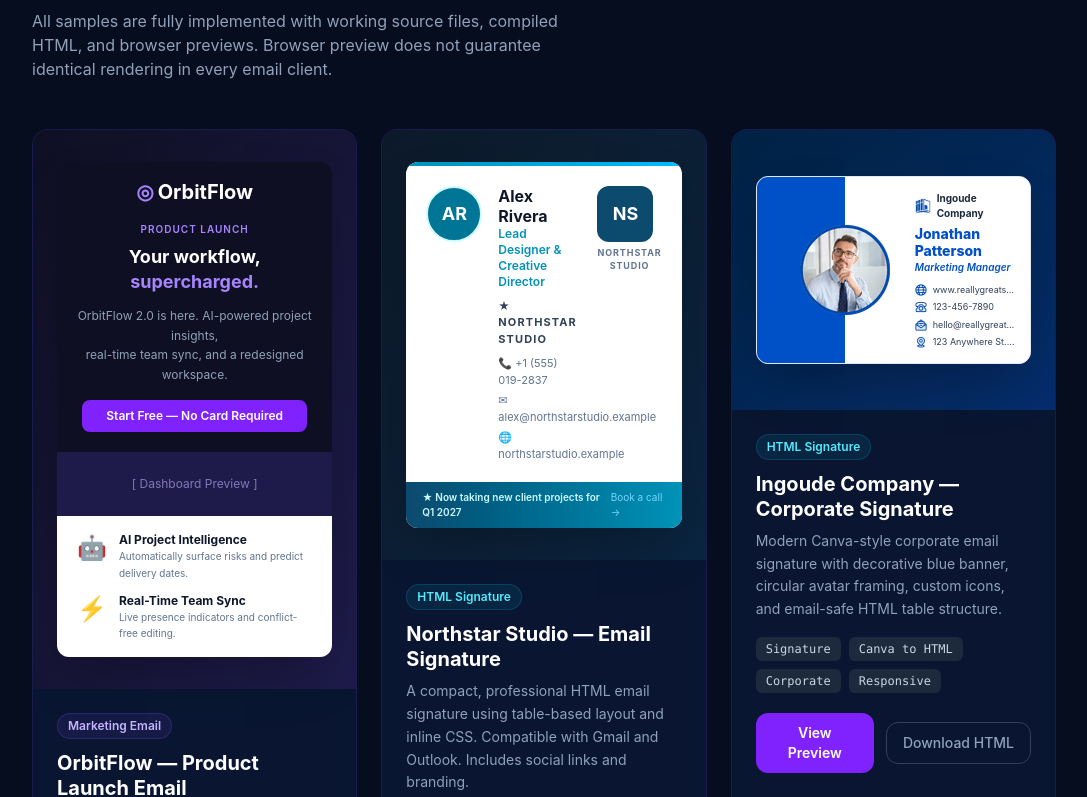
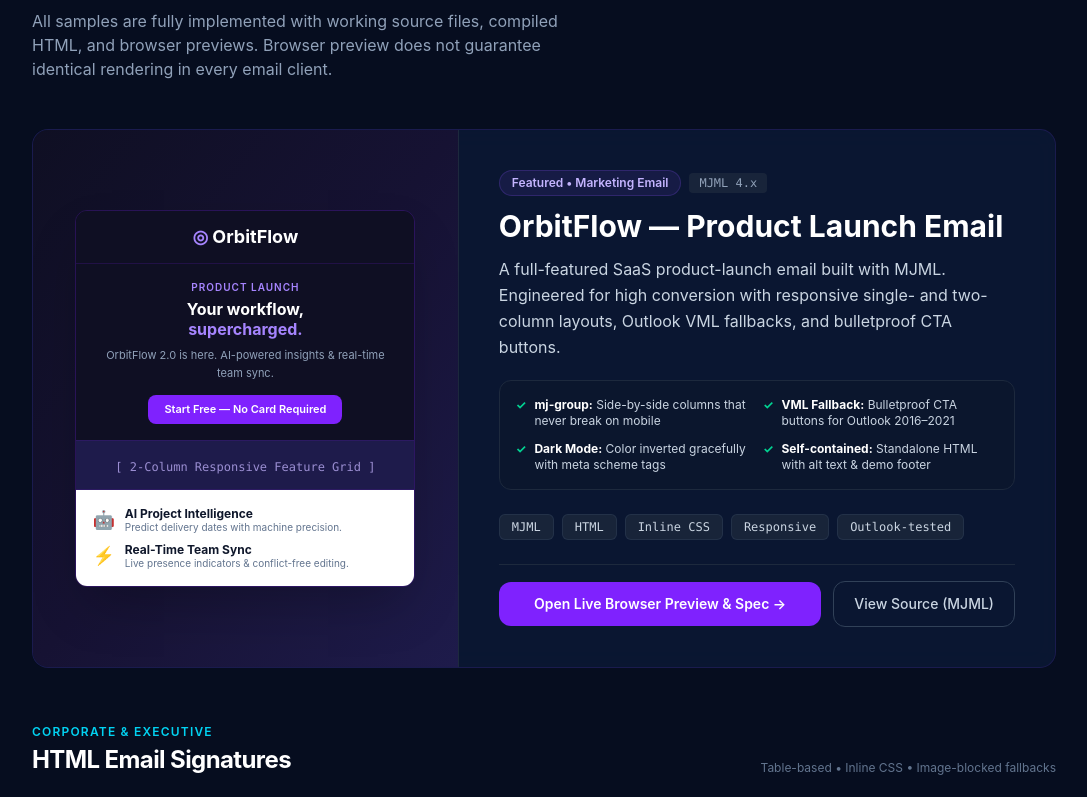
Before and after one commit to Dlanka/dlanka.emails, a React (Vite) app: page / in a window 1280 px wide. Shown: the part 843-1640 px from the top of the page, without its empty margins (96-1183 px from the left). Built offline with nearby package versions, Linux system fonts and the light colour scheme.

Commit message:
Redesign portfolio layout: Featured Marketing Email showcase + 2-column signatures grid

```diff
--- a/src/components/ProjectCard.tsx
+++ b/src/components/ProjectCard.tsx
@@ -152,16 +152,17 @@
 
   return (
     <article
-      className="glass rounded-2xl overflow-hidden card-hover"
+      className="glass rounded-2xl overflow-hidden card-hover flex flex-col h-full"
       style={{ animationDelay: `${index * 0.1}s` }}
     >
       {/* Visual preview */}
-      <div className={`${bgClass} px-6 py-8 min-h-[280px] flex items-center justify-center`}>
+      <div className={`${bgClass} px-6 py-8 min-h-[260px] flex items-center justify-center`}>
         {preview}
       </div>
 
       {/* Card body */}
-      <div className="p-6">
+      <div className="p-6 flex flex-col flex-1 justify-between">
+        <div>
           <div className="flex items-center gap-2 mb-3">
             <span className={`text-xs font-semibold px-2.5 py-1 rounded-full ${categoryColors[project.category] ?? 'bg-slate-700 text-slate-300'}`}>
               {project.category}
@@ -182,9 +183,10 @@
               </span>
             ))}
           </div>
+        </div>
 
         {/* Links */}
-        <div className="flex items-center gap-3">
+        <div className="flex items-center gap-3 pt-2">
           <Link
             to={project.previewPath}
             className="flex-1 text-center bg-violet-600 hover:bg-violet-500 text-white text-sm font-semibold px-4 py-2.5 rounded-xl transition-colors"
--- a/src/pages/HomePage.tsx
+++ b/src/pages/HomePage.tsx
@@ -1,3 +1,4 @@
+import { Link } from 'react-router-dom'
 import { Navbar } from '../components/Navbar'
 import { Footer } from '../components/Footer'
 import { ProjectCard } from '../components/ProjectCard'
@@ -36,6 +37,8 @@
 ]
 
 export function HomePage() {
+  const signatureProjects = siteConfig.projects.filter((p) => p.category === 'HTML Signature')
+
   return (
     <div className="min-h-screen flex flex-col">
       <Navbar />
@@ -99,10 +102,149 @@
             </p>
           </div>
 
-          <div className="grid grid-cols-1 md:grid-cols-2 lg:grid-cols-3 gap-6">
-            {siteConfig.projects.map((project, i) => (
-              <ProjectCard key={project.id} project={project} index={i} />
-            ))}
+          {/* Featured Showcase: Marketing Email */}
+          <div className="mb-14">
+            <div className="glass rounded-2xl overflow-hidden border border-violet-500/20 hover:border-violet-500/40 transition-all duration-300">
+              <div className="grid grid-cols-1 lg:grid-cols-12 items-stretch">
+                {/* Left Preview Column */}
+                <div className="lg:col-span-5 bg-gradient-to-br from-[#0f0f23] via-[#161233] to-[#1e1b4b] p-6 sm:p-8 flex items-center justify-center border-b lg:border-b-0 lg:border-r border-slate-800">
+                  <div className="w-full max-w-[340px] rounded-xl overflow-hidden shadow-2xl border border-violet-900/40">
+                    {/* Mock email top bar */}
+                    <div className="bg-[#0f0f23] px-5 py-3 text-center border-b border-violet-900/30">
+                      <span className="text-violet-400 font-bold text-lg">◎</span>
+                      <span className="text-white font-bold text-lg ml-1">OrbitFlow</span>
+                    </div>
+                    <div className="bg-[#0f0f23] px-5 py-4 text-center">
+                      <p className="text-violet-400 text-[10px] font-semibold tracking-widest mb-1">PRODUCT LAUNCH</p>
+                      <p className="text-white font-bold text-base leading-tight mb-2">
+                        Your workflow,<br />
+                        <span className="text-violet-400">supercharged.</span>
+                      </p>
+                      <p className="text-slate-400 text-[11px] leading-relaxed mb-3">
+                        OrbitFlow 2.0 is here. AI-powered insights &amp; real-time team sync.
+                      </p>
+                      <span className="bg-violet-600 text-white text-[11px] font-semibold px-4 py-1.5 rounded-lg inline-block">
+                        Start Free — No Card Required
+                      </span>
+                    </div>
+                    <div className="bg-[#1e1b4b] py-3 text-center border-y border-violet-900/30">
+                      <span className="text-violet-300 text-xs opacity-75 font-mono">[ 2-Column Responsive Feature Grid ]</span>
+                    </div>
+                    <div className="bg-white p-4">
+                      <div className="flex items-start gap-2.5 mb-2">
+                        <span className="text-lg">🤖</span>
+                        <div>
+                          <p className="text-slate-900 text-xs font-bold leading-tight">AI Project Intelligence</p>
+                          <p className="text-slate-500 text-[10px] leading-tight">Predict delivery dates with machine precision.</p>
+                        </div>
+                      </div>
+                      <div className="flex items-start gap-2.5">
+                        <span className="text-lg">⚡</span>
+                        <div>
+                          <p className="text-slate-900 text-xs font-bold leading-tight">Real-Time Team Sync</p>
+                          <p className="text-slate-500 text-[10px] leading-tight">Live presence indicators &amp; conflict-free editing.</p>
+                        </div>
+                      </div>
+                    </div>
+                  </div>
+                </div>
+
+                {/* Right Details Column */}
+                <div className="lg:col-span-7 p-6 sm:p-8 lg:p-10 flex flex-col justify-between">
+                  <div>
+                    <div className="flex flex-wrap items-center gap-2 mb-3">
+                      <span className="text-xs font-semibold px-3 py-1 rounded-full bg-violet-500/10 text-violet-300 border border-violet-500/20">
+                        Featured • Marketing Email
+                      </span>
+                      <span className="text-xs font-mono text-slate-400 bg-slate-800/80 px-2.5 py-0.5 rounded">
+                        MJML 4.x
+                      </span>
+                    </div>
+
+                    <h3 className="text-2xl sm:text-3xl font-bold text-white mb-3">
+                      OrbitFlow — Product Launch Email
+                    </h3>
+                    <p className="text-slate-300 text-sm sm:text-base leading-relaxed mb-5">
+                      A full-featured SaaS product-launch email built with MJML. Engineered for high conversion
+                      with responsive single- and two-column layouts, Outlook VML fallbacks, and bulletproof CTA buttons.
+                    </p>
+
+                    {/* Highlights bullet points */}
+                    <div className="grid grid-cols-1 sm:grid-cols-2 gap-3 mb-6 bg-slate-900/50 p-4 rounded-xl border border-slate-800">
+                      <div className="flex items-start gap-2 text-xs text-slate-300">
+                        <span className="text-emerald-400 font-bold">✓</span>
+                        <span><strong className="text-white">mj-group:</strong> Side-by-side columns that never break on mobile</span>
+                      </div>
+                      <div className="flex items-start gap-2 text-xs text-slate-300">
+                        <span className="text-emerald-400 font-bold">✓</span>
+                        <span><strong className="text-white">VML Fallback:</strong> Bulletproof CTA buttons for Outlook 2016–2021</span>
+                      </div>
+                      <div className="flex items-start gap-2 text-xs text-slate-300">
+                        <span className="text-emerald-400 font-bold">✓</span>
+                        <span><strong className="text-white">Dark Mode:</strong> Color inverted gracefully with meta scheme tags</span>
+                      </div>
+                      <div className="flex items-start gap-2 text-xs text-slate-300">
+                        <span className="text-emerald-400 font-bold">✓</span>
+                        <span><strong className="text-white">Self-contained:</strong> Standalone HTML with alt text &amp; demo footer</span>
+                      </div>
+                    </div>
+
+                    {/* Tech tags */}
+                    <div className="flex flex-wrap gap-2 mb-6">
+                      {['MJML', 'HTML', 'Inline CSS', 'Responsive', 'Outlook-tested'].map((tag) => (
+                        <span
+                          key={tag}
+                          className="text-xs bg-slate-800/80 text-slate-300 px-3 py-1 rounded-md font-mono border border-slate-700/50"
+                        >
+                          {tag}
+                        </span>
+                      ))}
+                    </div>
+                  </div>
+
+                  {/* Actions */}
+                  <div className="flex flex-col sm:flex-row items-center gap-3 pt-4 border-t border-slate-800">
+                    <Link
+                      to="/preview/orbitflow"
+                      className="w-full sm:w-auto flex-1 text-center bg-violet-600 hover:bg-violet-500 text-white text-sm font-semibold px-6 py-3 rounded-xl transition-all hover:shadow-lg hover:shadow-violet-500/25"
+                    >
+                      Open Live Browser Preview &amp; Spec →
+                    </Link>
+                    <a
+                      href="https://github.com/Dlanka/dlanka.emails/blob/main/src/emails/orbitflow-launch.mjml"
+                      target="_blank"
+                      rel="noopener noreferrer"
+                      className="w-full sm:w-auto text-center border border-slate-700 hover:border-violet-500/50 text-slate-300 hover:text-white text-sm font-medium px-5 py-3 rounded-xl transition-colors"
+                    >
+                      View Source (MJML)
+                    </a>
+                  </div>
+                </div>
+              </div>
+            </div>
+          </div>
+
+          {/* Section 2: Corporate Email Signatures */}
+          <div>
+            <div className="flex items-end justify-between mb-6">
+              <div>
+                <p className="text-cyan-400 text-xs font-semibold tracking-widest uppercase mb-1">
+                  Corporate &amp; Executive
+                </p>
+                <h3 className="text-2xl font-bold text-white tracking-tight">
+                  HTML Email Signatures
+                </h3>
+              </div>
+              <p className="text-xs text-slate-500 hidden sm:block">
+                Table-based • Inline CSS • Image-blocked fallbacks
+              </p>
+            </div>
+
+            <div className="grid grid-cols-1 md:grid-cols-2 gap-6 items-stretch">
+              {signatureProjects.map((project, i) => (
+                <ProjectCard key={project.id} project={project} index={i + 1} />
+              ))}
+            </div>
           </div>
         </div>
       </section>
```
Also changed, not shown: 9 other files (tests, documents, lock files or other folders). Lines whose indentation alone changed are shown as unchanged.
